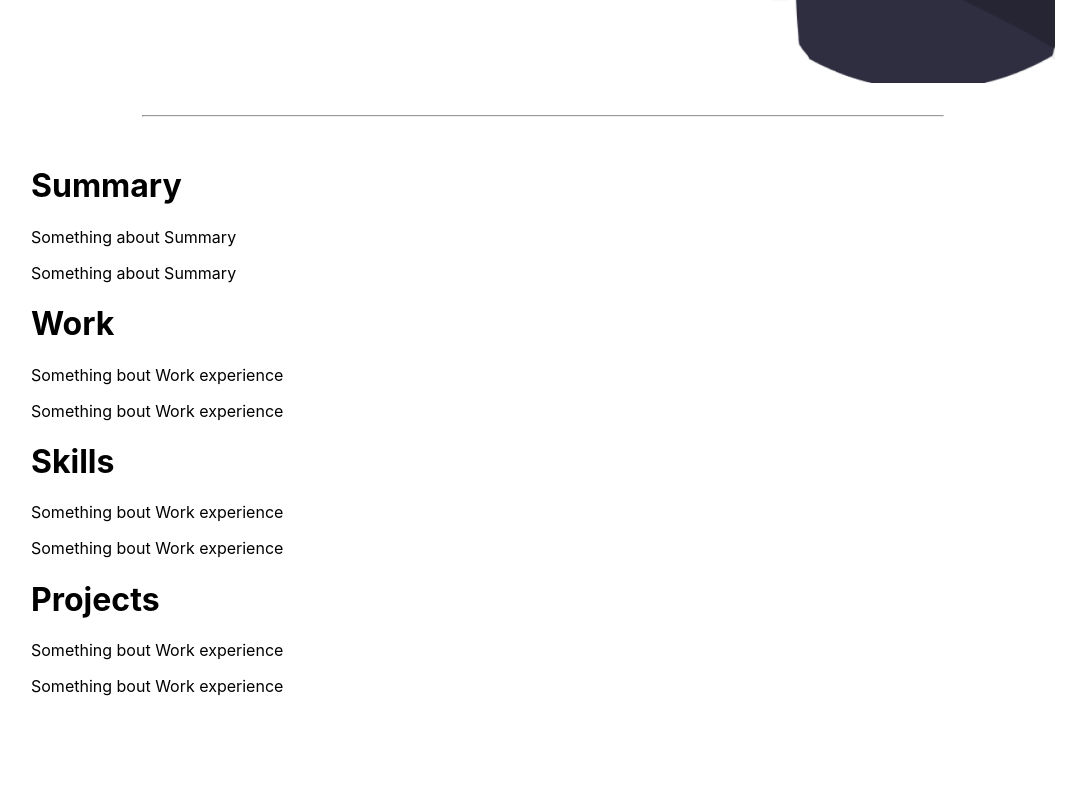
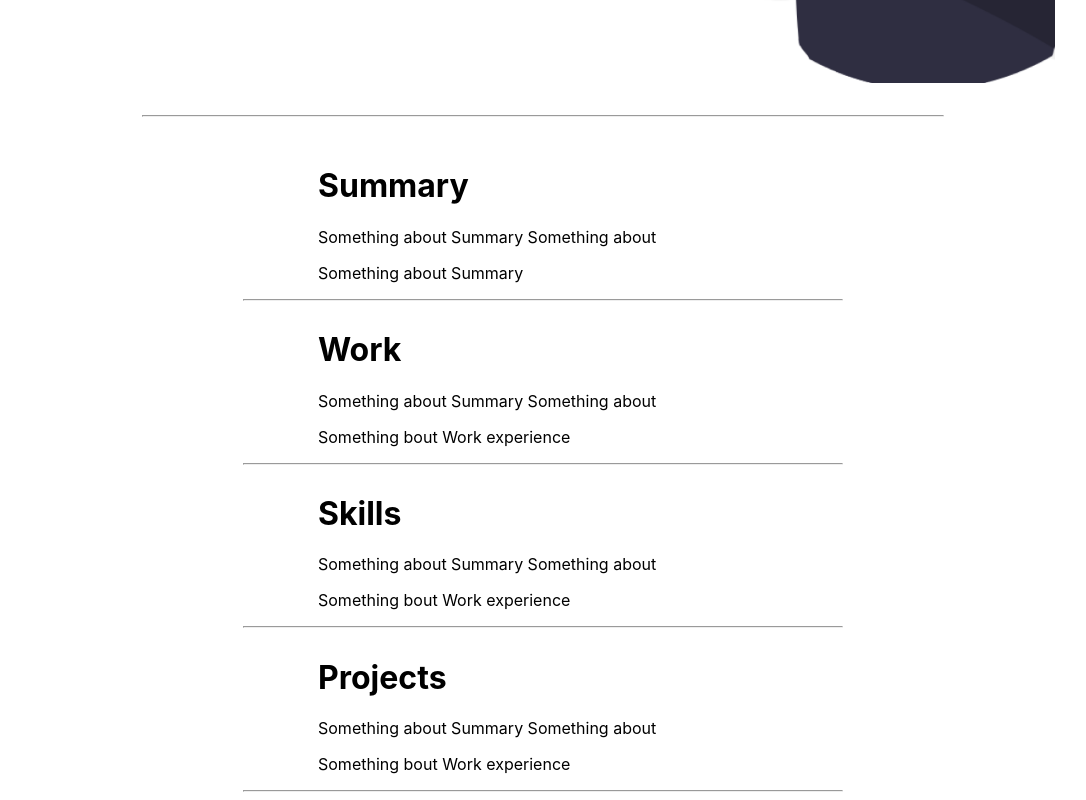
Before and after one commit to gamerboyelz/helton-dev-portfolio, a React (Create React App) app: page / in a window 1280 px wide. Shown: the part 541-1341 px from the top of the page, without its empty margins (97-1183 px from the left). Before the commit the page ends 1253 px from the top, so only its background shows below. Built offline with nearby package versions, Linux system fonts and the light colour scheme.

Commit message:
Changes were made to the MainDetailList component (horizontal rule was added and the size of the container was modified in sass code

```diff
--- a/src/App.js
+++ b/src/App.js
@@ -65,37 +65,40 @@ const MainDetailList = () => {
     {
       id: 1,
       heading: "Summary",
-      informationA: "Something about  Summary",
-      informationB: "Something about  Summary",
+      informationA: "Something about  Summary Something about",
+      informationB: "Something about  Summary"
     },
     {
       id: 2,
       heading: "Work",
-      informationA: "Something bout Work experience",
-      informationB: "Something bout Work experience",
+      informationA: "Something about  Summary Something about",
+      informationB: "Something bout Work experience"
     },
     {
       id: 3,
       heading: "Skills",
-      informationA: "Something bout Work experience",
-      informationB: "Something bout Work experience",
+      informationA: "Something about  Summary Something about",
+      informationB: "Something bout Work experience"
     },
     {
       id: 4,
       heading: "Projects",
-      informationA: "Something bout Work experience",
-      informationB: "Something bout Work experience",
+      informationA: "Something about  Summary Something about",
+      informationB: "Something bout Work experience"
     },
   ];
 
   return (
-    <div>
+    <div className="MainDetailListContainerA">
       {detailListInfo.map((detailListInfoObjects) => {
         return (
-          <div>
-            <h1>{detailListInfoObjects.heading}</h1>
-            <p>{detailListInfoObjects.informationA}</p>
-            <p>{detailListInfoObjects.informationB}</p>
+          <div key={detailListInfoObjects.id} className="MainDetailListContainer">
+            <div className="MainDetailListContainerElements">
+              <h1 >{detailListInfoObjects.heading}</h1>
+              <p >{detailListInfoObjects.informationA}</p>
+              <p >{detailListInfoObjects.informationB}</p>
+            </div>
+            <hr />
           </div>
         );
       })}
--- a/src/App.styles.scss
+++ b/src/App.styles.scss
@@ -58,3 +58,20 @@
         width: 800px;
     }
 }
+
+.MainDetailListContainerA{
+    display: flex;
+    flex-direction: column;
+    width: 1024px;
+    align-items: center;
+
+    .MainDetailListContainer{
+        width: 600px;
+
+        .MainDetailListContainerElements{
+            width: 450px;
+            margin-right: auto;
+            margin-left: auto;
+        }
+    }
+}
```
